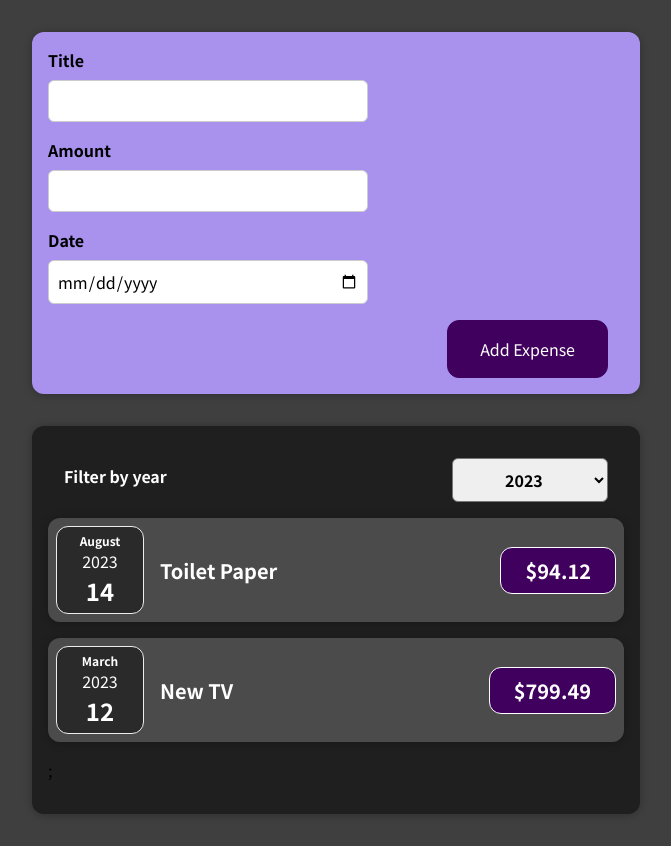
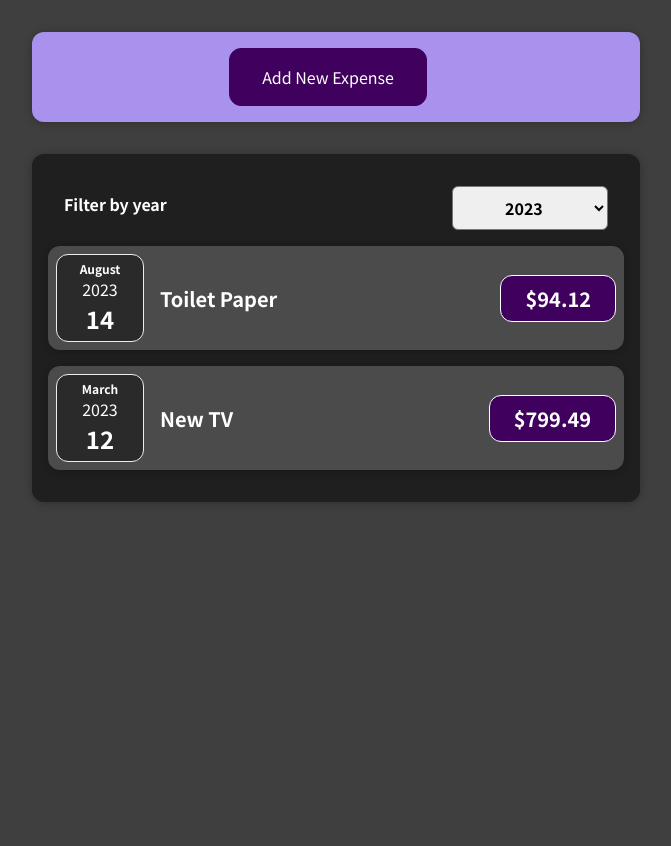
Before and after one commit to HazemPhoenix/react-expense-tracker, a React (Create React App) app: page / in a window 1280 px wide. Shown: the whole page, without its empty margins (304-975 px from the left). After the commit the page ends 800 px from the top, so only its background shows below. Built offline with nearby package versions, Linux system fonts and the light colour scheme.

Commit message:
render the form conditionally

```diff
--- a/src/Components/Expenses/ExpensesList.jsx
+++ b/src/Components/Expenses/ExpensesList.jsx
@@ -16,7 +16,6 @@ const ExpensesList = ({ filteredExpenses }) => {
           key={expense.id}
         />
       ))}
-      ;
     </ul>
   );
 };
--- a/src/Components/NewExpense/ExpenseForm.css
+++ b/src/Components/NewExpense/ExpenseForm.css
@@ -24,3 +24,8 @@
 .new-expense__actions {
   text-align: right;
 }
+
+.button-container {
+  display: flex;
+  justify-content: flex-end;
+}
--- a/src/Components/NewExpense/ExpenseForm.jsx
+++ b/src/Components/NewExpense/ExpenseForm.jsx
@@ -1,7 +1,7 @@
 import React, { useState } from "react";
 import "./ExpenseForm.css";
 
-const ExpenseForm = ({ onSaveExpenseData }) => {
+const ExpenseForm = ({ onSaveExpenseData, hideForm }) => {
   const [enteredTitle, setEnteredTitle] = useState("");
   const [enteredAmount, setEnteredAmount] = useState("");
   const [enteredDate, setEnteredDate] = useState("");
@@ -27,6 +27,10 @@ const ExpenseForm = ({ onSaveExpenseData }) => {
     setEnteredAmount("");
     setEnteredDate("");
     onSaveExpenseData(expenseData);
+    hideForm();
+  };
+  const cancelHandler = () => {
+    hideForm();
   };
   return (
     <form onSubmit={submitHandler}>
@@ -37,6 +41,7 @@ const ExpenseForm = ({ onSaveExpenseData }) => {
             type="text"
             onChange={titleChangeHandler}
             value={enteredTitle}
+            required
           />
         </div>
         <div className="new-expense__control">
@@ -46,6 +51,7 @@ const ExpenseForm = ({ onSaveExpenseData }) => {
             min={0.01}
             step={0.01}
             onChange={amountChangeHandler}
+            required
             value={enteredAmount}
           />
         </div>
@@ -57,11 +63,17 @@ const ExpenseForm = ({ onSaveExpenseData }) => {
             max="2026-12-31"
             onChange={dateChangeHandler}
             value={enteredDate}
+            required
           />
         </div>
       </div>
-      <div className="new-expense__actions">
-        <button type="submit">Add Expense</button>
+      <div className="button-container">
+        <div>
+          <button onClick={cancelHandler}>Cancel</button>
+        </div>
+        <div className="new-expense__actions">
+          <button type="submit">Add Expense</button>
+        </div>
       </div>
     </form>
   );
--- a/src/Components/NewExpense/NewExpense.jsx
+++ b/src/Components/NewExpense/NewExpense.jsx
@@ -1,4 +1,4 @@
-import React from "react";
+import React, { useState } from "react";
 import ExpenseForm from "./ExpenseForm";
 import "./NewExpense.css";
 
@@ -10,9 +10,25 @@ const NewExpense = (props) => {
     };
     props.onAddExpense(expenseData);
   };
+
+  const [clicked, setClicked] = useState(false);
+  const addExpenseHandler = () => {
+    setClicked(true);
+  };
+  const hideFormHandler = () => {
+    setClicked(false);
+  };
+
   return (
     <div className="new-expense">
-      <ExpenseForm onSaveExpenseData={saveExpenseDataHandler} />
+      {clicked ? (
+        <ExpenseForm
+          onSaveExpenseData={saveExpenseDataHandler}
+          hideForm={hideFormHandler}
+        />
+      ) : (
+        <button onClick={addExpenseHandler}>Add New Expense</button>
+      )}
     </div>
   );
 };
```
